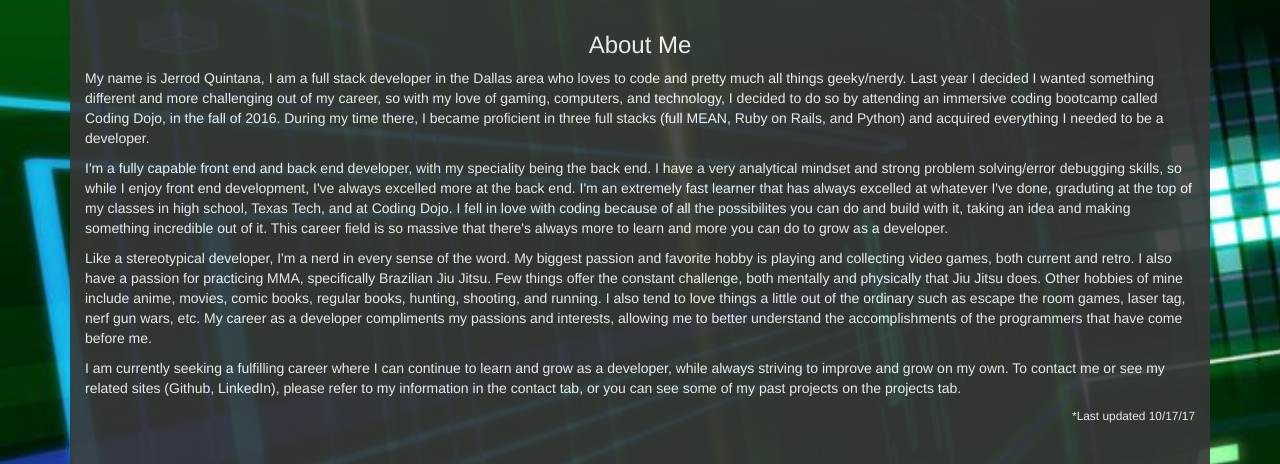
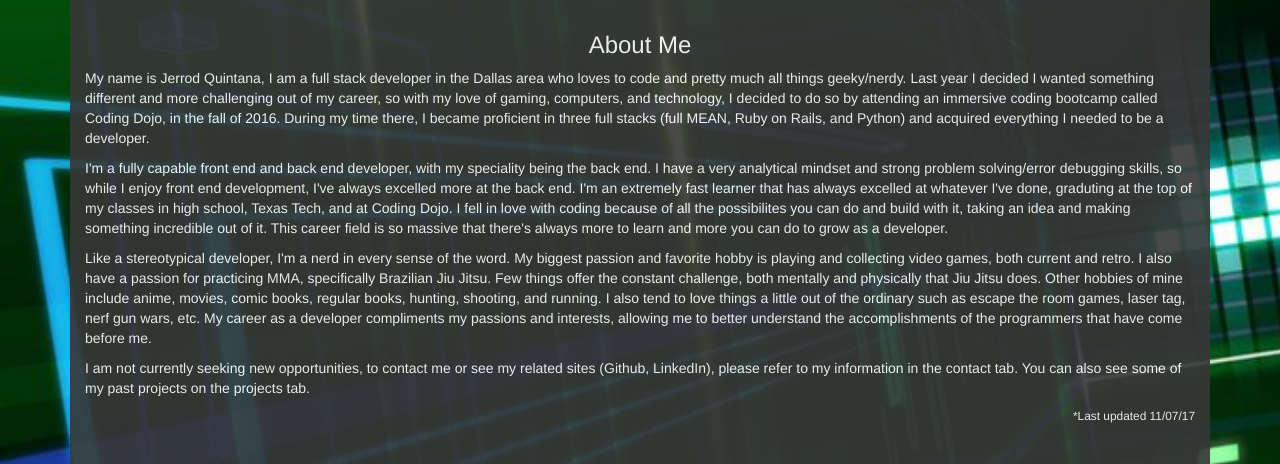
Before and after one commit to jerrodq2/portfolio_mean, a website: page client/index.html in a window 1280 px wide. Shown: the part 500-964 px from the top of the page. Drawn offline with nearby package versions, Linux system fonts and the light colour scheme; some packages are replaced by stand-ins of ours.

Commit message:
Updated my summary

```diff
--- a/client/index.html
+++ b/client/index.html
@@ -71,9 +71,9 @@
 
           <p>Like a stereotypical developer, I'm a nerd in every sense of the word. My biggest passion and favorite hobby is playing and collecting video games, both current and retro. I also have a passion for practicing MMA, specifically Brazilian Jiu Jitsu. Few things offer the constant challenge, both mentally and physically that Jiu Jitsu does. Other hobbies of mine include anime, movies, comic books, regular books, hunting, shooting, and running. I also tend to love things a little out of the ordinary such as escape the room games, laser tag, nerf gun wars, etc. My career as a developer compliments my passions and interests, allowing me to better understand the accomplishments of the programmers that have come before me.</p>
 
-          <p>I am currently seeking a fulfilling career where I can continue to learn and grow as a developer, while always striving to improve and grow on my own. To contact me or see my related sites (Github, LinkedIn), please refer to my information in the contact tab, or you can see some of my past projects on the projects tab.</p>
+          <p>I am not currently seeking new opportunities, to contact me or see my related sites (Github, LinkedIn), please refer to my information in the contact tab. You can also see some of my past projects on the projects tab.</p>
 
-          <p><small>*Last updated 10/17/17</small></p>
+          <p><small>*Last updated 11/07/17</small></p>
 
           <h3>Technologies Known</h3>
           <p>I pride myself on being a fast learner, with the ability to learn a new language, technology, or framework as need be. I'm currently learning more technologies and frameworks, as of now these are some of the ones I have experience in.</p>
```
